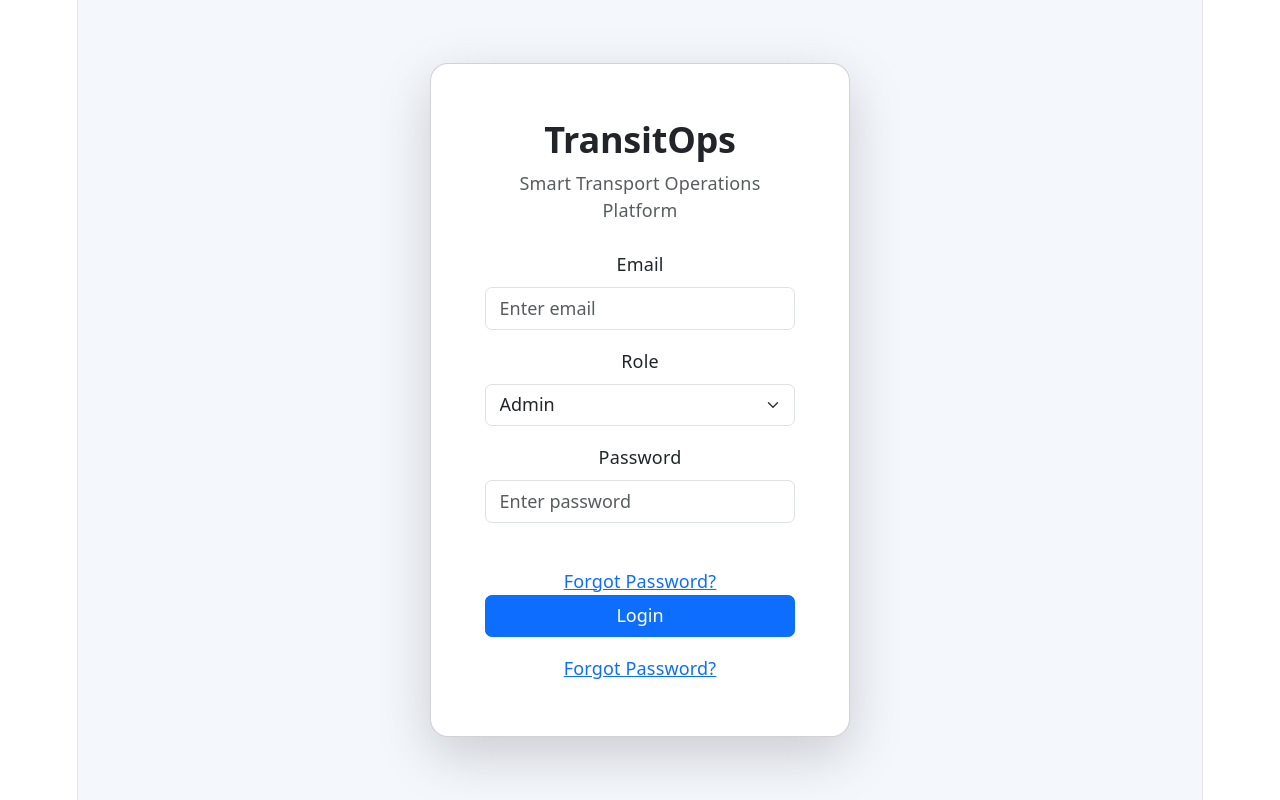
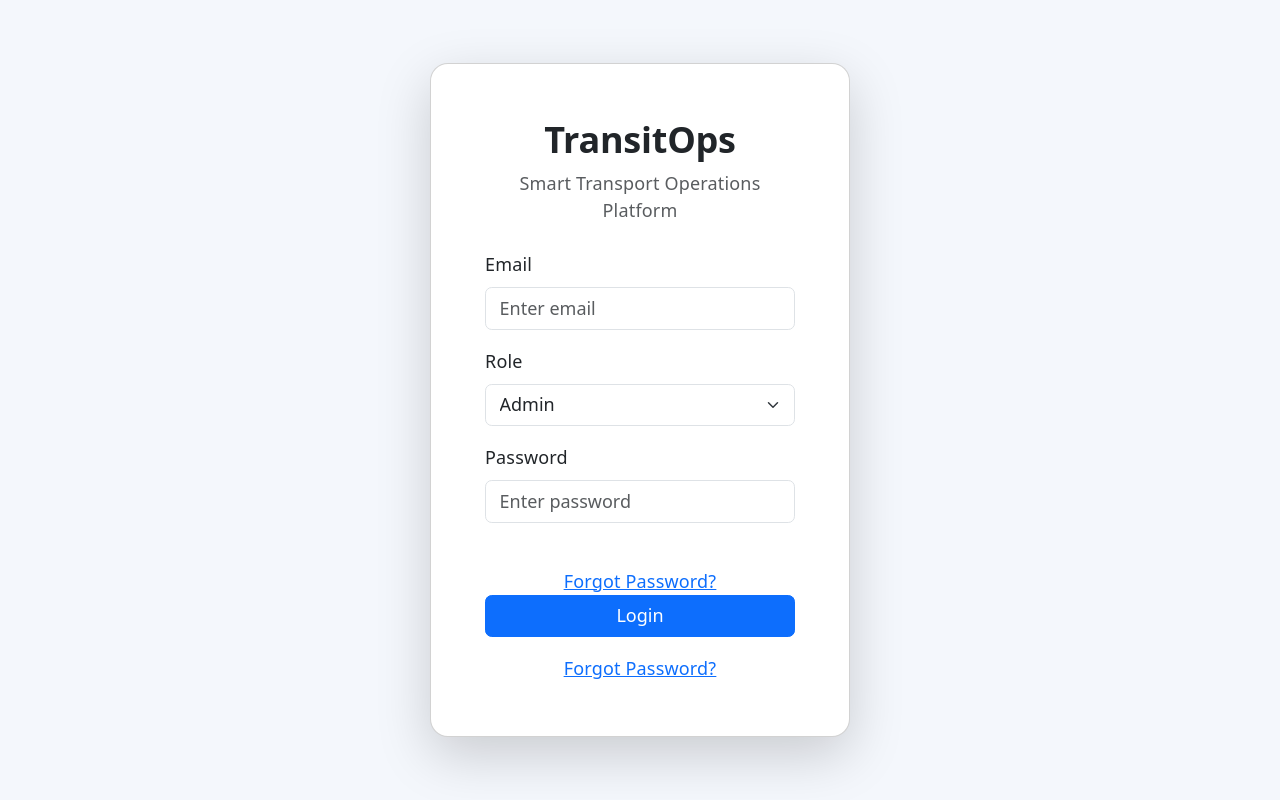
Before and after one commit to dhrumitailor/TransitOps, a React app in the folder frontend/: page / in a window 1280 px wide. Built offline with nearby package versions, Linux system fonts and the light colour scheme; the HTML template or start-up script is replaced by a standard one.

Commit message:
Fix global layout and improve dashboard UI

```diff
--- a/frontend/src/index.css
+++ b/frontend/src/index.css
@@ -55,15 +55,8 @@
 }
 
 #root {
-  width: 1126px;
-  max-width: 100%;
-  margin: 0 auto;
-  text-align: center;
-  border-inline: 1px solid var(--border);
-  min-height: 100svh;
-  display: flex;
-  flex-direction: column;
-  box-sizing: border-box;
+  width: 100%;
+  min-height: 100vh;
 }
 
 h1,
```
